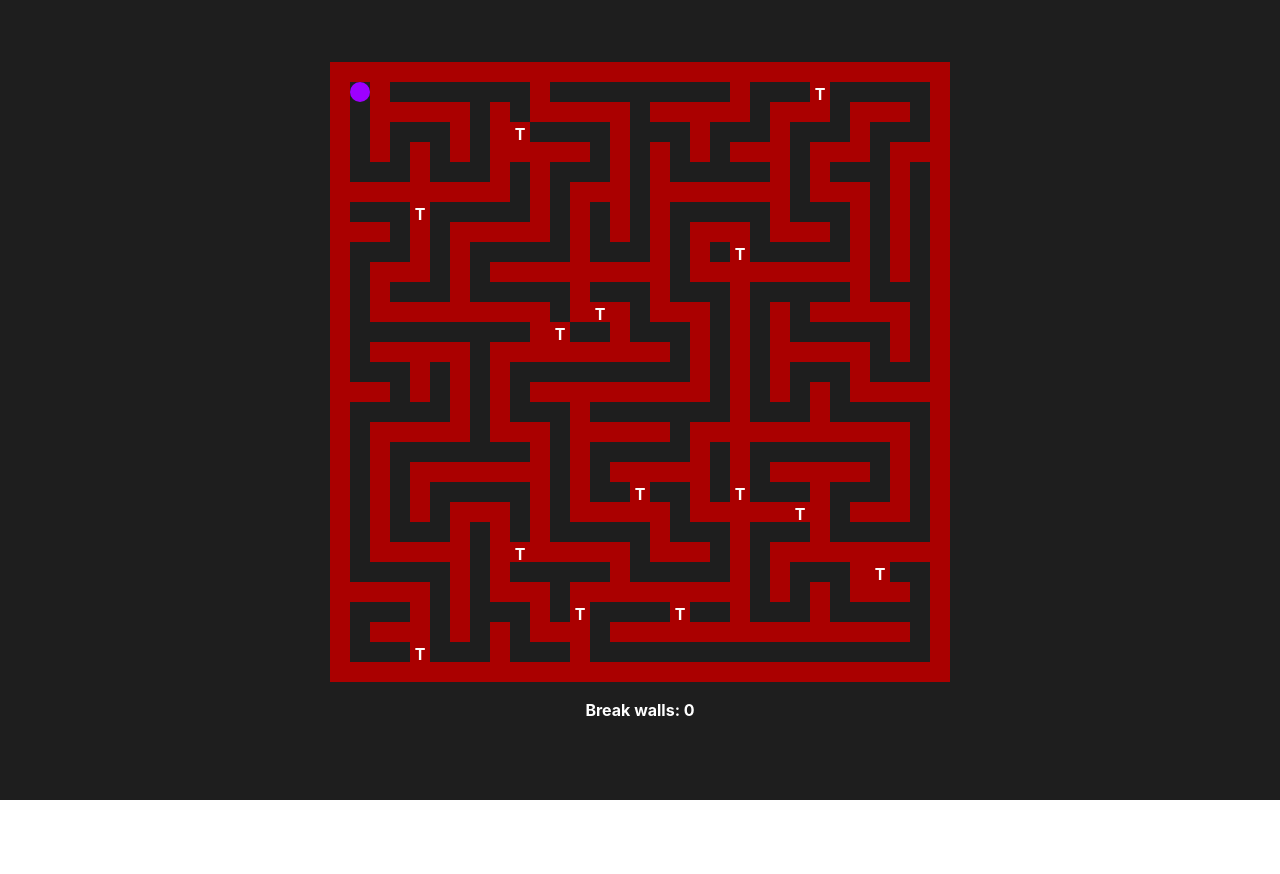
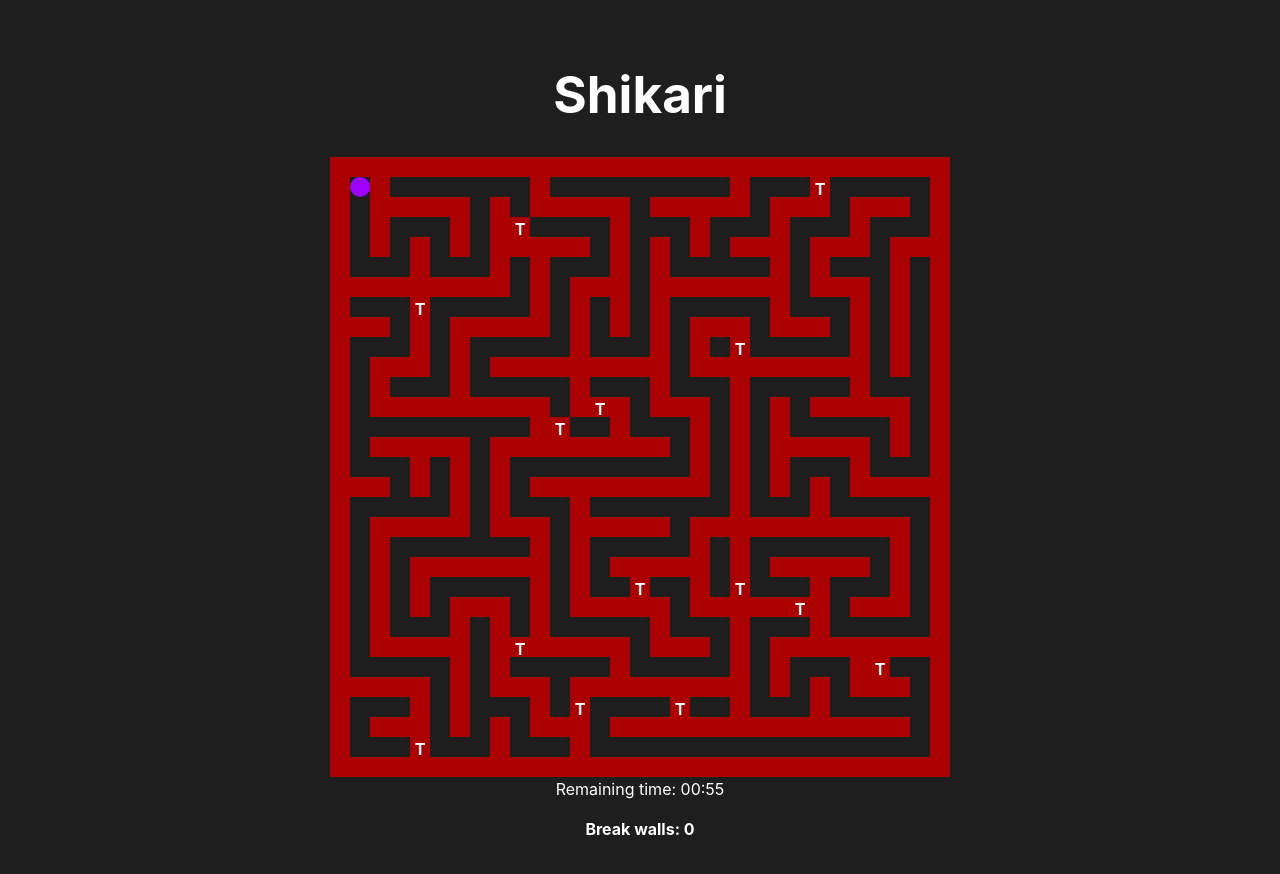
Before and after one commit to thomscoder/shikari-game, a React (Vite) app in the folder client/: page / in a window 1280 px wide. Shown: the top 874 px of the page. Before the commit the page ends 800 px from the top, so only its background shows below. Built offline with nearby package versions, Linux system fonts and the light colour scheme.

Commit message:
feat: timer - restart button - win - loss

```diff
--- a/client/src/App.tsx
+++ b/client/src/App.tsx
@@ -11,6 +11,7 @@ function App() {
 
   return (
     <div className="App">
+      <h1>Shikari</h1>
       <Grid size={gridSize} cellSize={cellSize} />
     </div>
   );
--- a/client/src/components/Grid.tsx
+++ b/client/src/components/Grid.tsx
@@ -1,7 +1,7 @@
 import { Fragment, useEffect, useState } from 'react';
-import { INITIAL_POSITION, TEMP_WALLS_TIMER } from '../helpers/constants';
+import { CADENCE, INITIAL_POSITION, TEMP_WALLS_TIMER, TIMER, VICTORY_POINTS_BASELINE, WALL_GENERATION_SPEED } from '../helpers/constants';
 import { resetCell, toggleCell } from '../helpers/gridHelpers';
-import { GridProps, ShCell, ShCellPosition, ShGrid } from '../helpers/types';
+import { GridProps, ShCell, ShGrid } from '../helpers/types';
 import ShikariGrid from '../utils/grid';
 import Player from '../utils/player';
 
@@ -10,11 +10,17 @@ import './Grid.css';
 
 function Grid({ size: GRID_SIZE, cellSize: CELL_SIZE }: GridProps): JSX.Element {
   const sGrid = new ShikariGrid(GRID_SIZE);
+
   const [grid, setGrid] = useState<ShGrid>([]);
   const [playerPosition, setPlayerPosition] = useState<[number, number]>([...INITIAL_POSITION]);
   const [player, setPlayer] = useState<Player>(new Player(grid));
   const [lastMove, setLastMove] = useState<string>('');
   const [breakWallsCounter, setBreakWallsCounter] = useState<number>(0);
+  const [time, setTime] = useState<number>(TIMER);
+  const [playerWon, setPlayerWon] = useState<boolean>(false);
+
+  let timer: NodeJS.Timer;
+  let randomlyClosePassages: NodeJS.Timer;
 
   useEffect(() => {
     const _grid = sGrid.generatePerfect();
@@ -24,17 +30,36 @@ function Grid({ size: GRID_SIZE, cellSize: CELL_SIZE }: GridProps): JSX.Element
     player.drawPlayer(i, j);
 
     // Create random temp walls with a cadence of TEMP_WALLS_TIMER
-    const randomlyClosePassages = setInterval(() => {
+    randomlyClosePassages = setInterval(() => {
       const [i, j] = [Math.floor(Math.random() * GRID_SIZE), Math.floor(Math.random() * GRID_SIZE)];
       shuffleWalls(_grid, i, j);
-    }, 200);
+    }, WALL_GENERATION_SPEED);
 
     setPlayer(player);
     setGrid(_grid);
+
+    // Start timer and decrease it of 1000ms each second
+    timer = setInterval(fn, CADENCE);
+
+    function fn() {
+      setTime((time) => {
+        if (time <= CADENCE) {
+          clearInterval(timer);
+          clearInterval(randomlyClosePassages);
+          return 0;
+        }
+        return time - CADENCE;
+      });
+    }
   }, []);
 
   useEffect(() => {
     if (grid.length) {
+      // If player arrives at the end of the grid, he wins
+      if (playerPosition[0] === GRID_SIZE - 1 && playerPosition[1] === GRID_SIZE - 1) {
+        setPlayerWon(true);
+      }
+
       const gr = player.movePlayer(playerPosition[0], playerPosition[1]);
       setGrid([...gr]);
     }
@@ -67,12 +92,14 @@ function Grid({ size: GRID_SIZE, cellSize: CELL_SIZE }: GridProps): JSX.Element
     if (nextCell !== 'wall' && nextCell === 'tempWall' && shouldItBreakWalls) {
       grid[py + dy][px + dx] = 'visited';
       setPlayerPosition([py, px]);
-      console.log('wall');
       return;
     }
   };
 
   const keyEvaluator = (e: KeyboardEvent) => {
+    // if time's over stop the game
+    if (time < CADENCE || playerWon) return;
+
     e.stopImmediatePropagation();
     let nextCell;
     switch (e.key) {
@@ -146,6 +173,22 @@ function Grid({ size: GRID_SIZE, cellSize: CELL_SIZE }: GridProps): JSX.Element
           );
         })}
       </div>
+      <div>
+        {time < CADENCE ? (
+          <div className="loosing-is-bad">
+            <p>You lost</p>
+            <button onClick={() => window.location.reload()}>RESTART</button>
+          </div>
+        ) : playerWon ? (
+          <div className="winning-is-cool">
+            <p>You won</p>
+            <p>Points: {Math.floor((breakWallsCounter && VICTORY_POINTS_BASELINE / breakWallsCounter) || VICTORY_POINTS_BASELINE + VICTORY_POINTS_BASELINE / 2)}</p>
+            <button onClick={() => window.location.reload()}>RESTART</button>
+          </div>
+        ) : (
+          <span>Remaining time: 00:{time / 1000}</span>
+        )}
+      </div>
       <p>{breakWallsCounter > 5 ? <strong>No more wall breaking</strong> : <strong>Break walls: {breakWallsCounter}</strong>}</p>
     </Fragment>
   );
--- a/client/src/helpers/constants.ts
+++ b/client/src/helpers/constants.ts
@@ -2,3 +2,7 @@ import { ShCellPosition } from './types';
 
 export const TEMP_WALLS_TIMER = 5000;
 export const INITIAL_POSITION: ShCellPosition = [0, 0];
+export const CADENCE: number = 1000;
+export const WALL_GENERATION_SPEED: number = 200;
+export const TIMER: number = 60000;
+export const VICTORY_POINTS_BASELINE: number = 1000;
```
